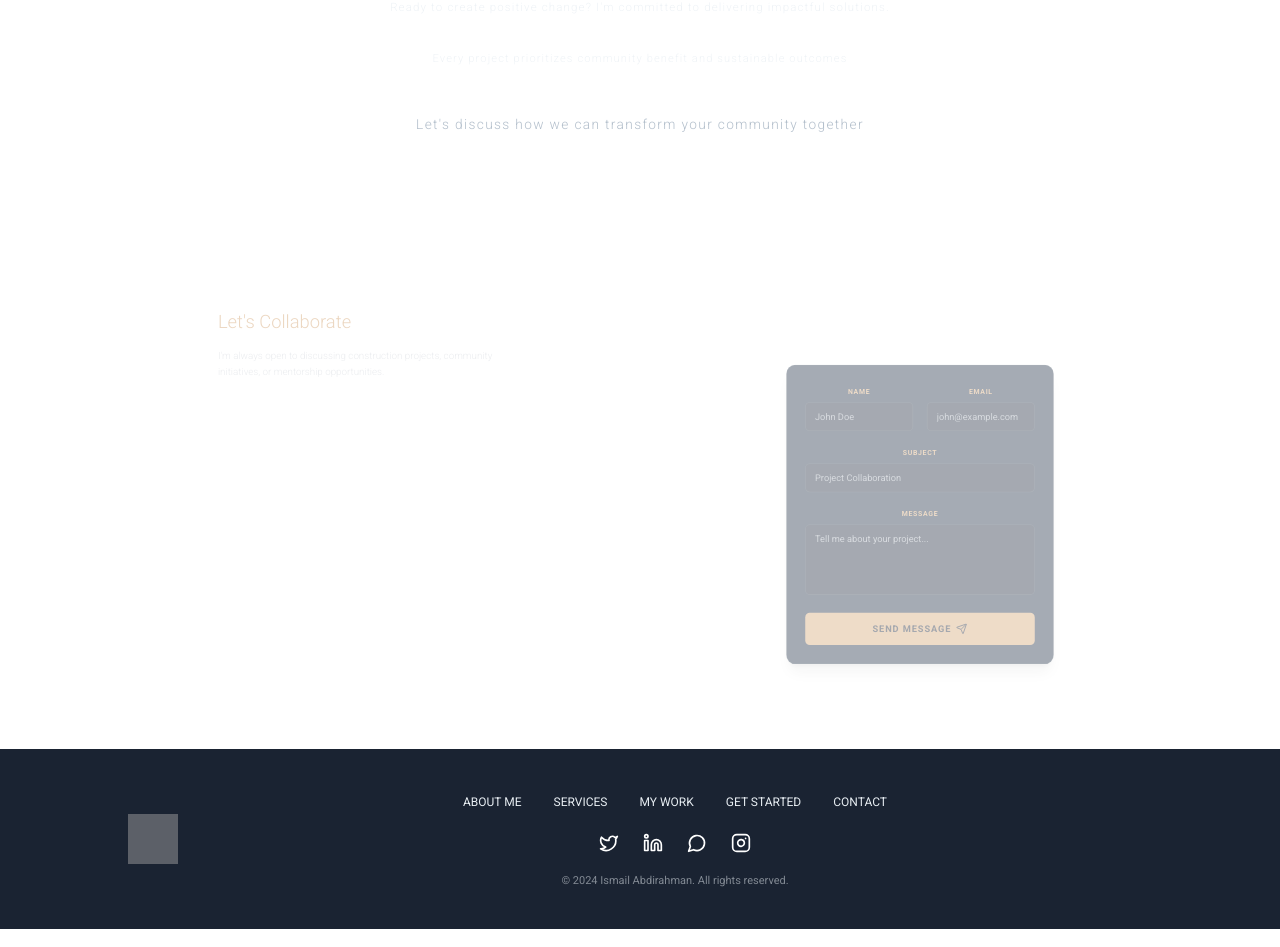
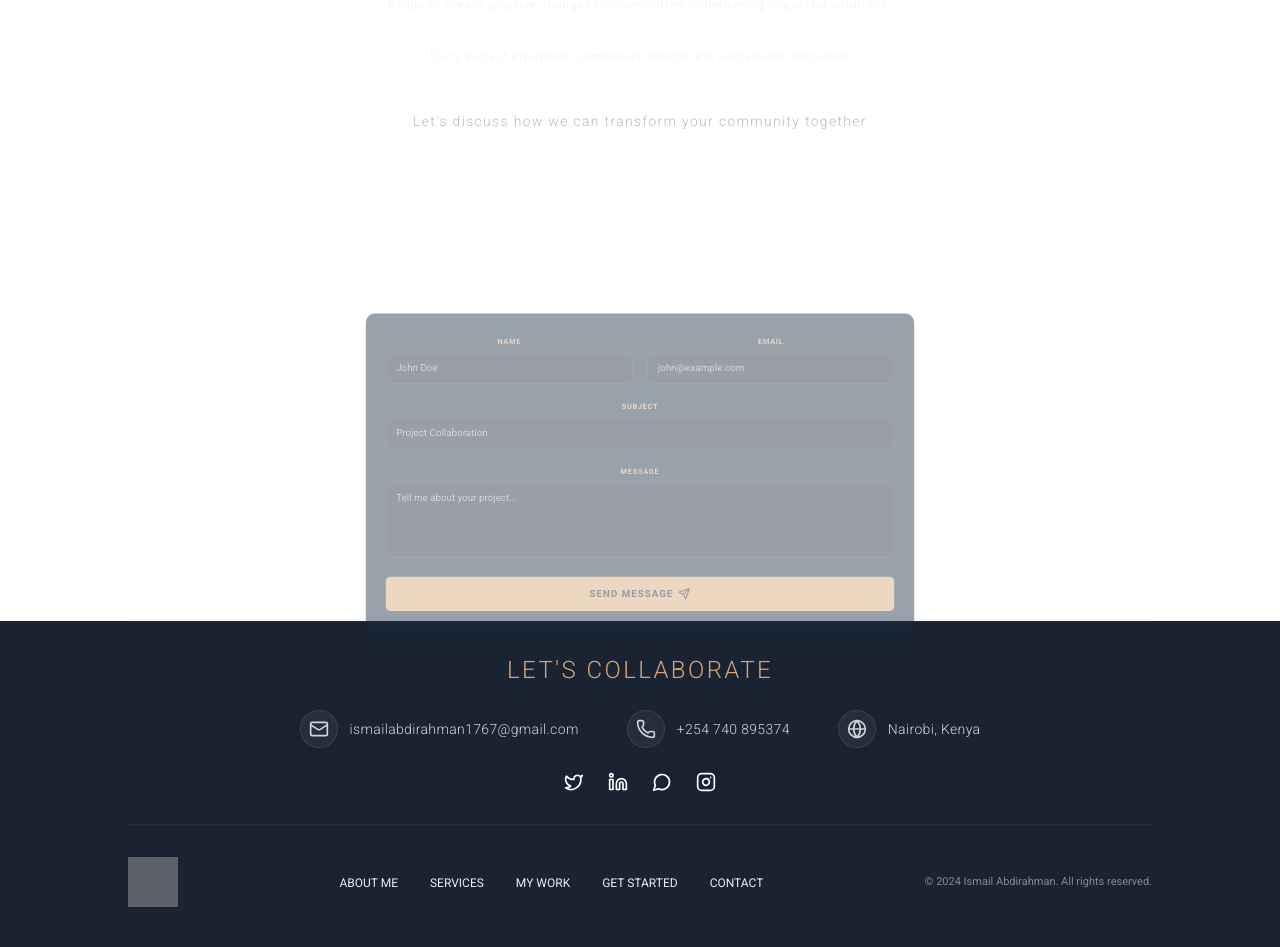
Before and after one commit to king120kw/portfolio, a React (Vite) app: page / in a window 1280 px wide. Shown: the part 5095-6042 px from the top of the page. Built offline with nearby package versions, Linux system fonts and the light colour scheme; grey boxes are pictures that could not be loaded.

Commit message:
Move contact info to footer and refine layout spacing

```diff
--- a/src/components/Contact.tsx
+++ b/src/components/Contact.tsx
@@ -1,5 +1,5 @@
 import React, { useState } from 'react';
-import { Twitter, Linkedin, Instagram, MessageCircle, Mail, Phone, MapPin, Send, Loader2 } from 'lucide-react';
+import { Send, Loader2 } from 'lucide-react';
 import { supabase } from '../lib/supabaseClient';
 
 export const Contact: React.FC = () => {
@@ -54,44 +54,10 @@ export const Contact: React.FC = () => {
   };
 
   return (
-    <div id="contact" className="relative z-10 pb-24 px-6 md:px-[10%] min-h-[auto] flex flex-col justify-center">
-
-      <div className="grid grid-cols-1 lg:grid-cols-2 gap-12 lg:gap-24 items-start max-w-6xl mx-auto w-full">
-        {/* Contact Info (Left) */}
-        <div className="space-y-8 autoShow">
-          <div className="text-left space-y-6">
-            <h3 className="text-3xl font-light text-[#d4a574]">Let's Collaborate</h3>
-            <p className="text-gray-300 font-light leading-relaxed">
-              I'm always open to discussing construction projects, community initiatives, or mentorship opportunities.
-            </p>
-          </div>
-
-          <div className="space-y-6">
-            <a href="mailto:ismailabdirahman1767@gmail.com" className="flex items-center gap-4 text-white hover:text-[#d4a574] transition-colors group">
-              <div className="p-3 rounded-full bg-white/5 group-hover:bg-[#d4a574]/20 transition-colors border border-white/10">
-                <Mail className="w-6 h-6" />
-              </div>
-              <span className="text-lg font-light tracking-wide">ismailabdirahman1767@gmail.com</span>
-            </a>
-
-            <div className="flex items-center gap-4 text-white">
-              <div className="p-3 rounded-full bg-white/5 border border-white/10">
-                <Phone className="w-6 h-6" />
-              </div>
-              <span className="text-lg font-light tracking-wide">+254 740 895374</span>
-            </div>
-
-            <div className="flex items-center gap-4 text-white">
-              <div className="p-3 rounded-full bg-white/5 border border-white/10">
-                <MapPin className="w-6 h-6" />
-              </div>
-              <span className="text-lg font-light tracking-wide">Nairobi, Kenya</span>
-            </div>
-          </div>
-        </div>
-
-        {/* Contact Form (Right) */}
-        <div className="bg-[#1a2b41] p-8 rounded-2xl border border-white/10 shadow-xl autoShow">
+    <div id="contact" className="relative z-10 pt-0 pb-0 px-6 md:px-[10%] min-h-[auto] flex flex-col justify-center">
+      <div className="max-w-4xl mx-auto w-full">
+        {/* Contact Form (Centered) */}
+        <div className="bg-[#1a2b41] p-8 rounded-2xl border border-white/10 shadow-xl autoShow group hover:shadow-2xl transition-all duration-300">
           <form onSubmit={handleSubmit} className="space-y-6">
             <div className="grid grid-cols-1 md:grid-cols-2 gap-6">
               <div className="space-y-2">
@@ -99,7 +65,6 @@ export const Contact: React.FC = () => {
                 <input
                   type="text"
                   required
-                  readOnly={false}
                   autoComplete="name"
                   value={formData.name}
                   onChange={(e) => setFormData({ ...formData, name: e.target.value })}
@@ -112,7 +77,6 @@ export const Contact: React.FC = () => {
                 <input
                   type="email"
                   required
-                  readOnly={false}
                   autoComplete="email"
                   value={formData.email}
                   onChange={(e) => setFormData({ ...formData, email: e.target.value })}
@@ -127,7 +91,6 @@ export const Contact: React.FC = () => {
               <input
                 type="text"
                 required
-                readOnly={false}
                 autoComplete="off"
                 value={formData.subject}
                 onChange={(e) => setFormData({ ...formData, subject: e.target.value })}
@@ -140,7 +103,6 @@ export const Contact: React.FC = () => {
               <label className="text-xs uppercase tracking-widest text-[#d4a574] font-semibold">Message</label>
               <textarea
                 required
-                readOnly={false}
                 rows={4}
                 value={formData.message}
                 onChange={(e) => setFormData({ ...formData, message: e.target.value })}
--- a/src/components/Footer.tsx
+++ b/src/components/Footer.tsx
@@ -1,5 +1,4 @@
-import React from 'react';
-import { Twitter, Linkedin, Instagram, MessageCircle } from 'lucide-react';
+import { Twitter, Linkedin, Instagram, MessageCircle, Mail, Phone, Globe } from 'lucide-react';
 
 export const Footer: React.FC = () => {
   const scrollToSection = (sectionId: string) => {
@@ -10,7 +9,55 @@ export const Footer: React.FC = () => {
   };
 
   return (
-    <footer className="bg-[#1a2332] py-10 px-[10%] text-[#e8eef3] flex justify-between items-center flex-wrap gap-5">
+    <footer className="bg-[#1a2332] pt-0 pb-10 px-[10%] text-[#e8eef3] flex flex-col items-center gap-8">
+      <div className="w-full pt-8 border-t border-white/5 flex flex-col items-center gap-6">
+        <h3 className="text-2xl font-light text-[#d4a574] uppercase tracking-widest">Let's Collaborate</h3>
+
+        <div className="flex flex-wrap justify-center gap-8 md:gap-12">
+          <a
+            href="mailto:ismailabdirahman1767@gmail.com"
+            target="_blank"
+            rel="noopener noreferrer"
+            className="flex items-center gap-3 text-gray-300 hover:text-[#d4a574] transition-colors group"
+          >
+            <div className="p-2 rounded-full bg-white/5 group-hover:bg-[#d4a574]/20 transition-colors border border-white/10">
+              <Mail className="w-5 h-5" />
+            </div>
+            <span className="text-sm font-light tracking-wide">ismailabdirahman1767@gmail.com</span>
+          </a>
+
+          <div className="flex items-center gap-3 text-gray-300 group cursor-default">
+            <div className="p-2 rounded-full bg-white/5 border border-white/10">
+              <Phone className="w-5 h-5" />
+            </div>
+            <span className="text-sm font-light tracking-wide">+254 740 895374</span>
+          </div>
+
+          <div className="flex items-center gap-3 text-gray-300 group cursor-default">
+            <div className="p-2 rounded-full bg-white/5 border border-white/10">
+              <Globe className="w-5 h-5" />
+            </div>
+            <span className="text-sm font-light tracking-wide">Nairobi, Kenya</span>
+          </div>
+        </div>
+
+        <div className="flex justify-center gap-6">
+          <a href="https://twitter.com/lookatmenow264" target="_blank" rel="noopener noreferrer" className="transform hover:-translate-y-1 transition-all duration-300 text-white hover:text-[#1DA1F2]" aria-label="Twitter">
+            <Twitter className="w-5 h-5" />
+          </a>
+          <a href="https://www.linkedin.com/in/ismail-abdirahman" target="_blank" rel="noopener noreferrer" className="transform hover:-translate-y-1 transition-all duration-300 text-white hover:text-[#0077B5]" aria-label="LinkedIn">
+            <Linkedin className="w-5 h-5" />
+          </a>
+          <a href="https://wa.me/254740895374" target="_blank" rel="noopener noreferrer" className="transform hover:-translate-y-1 transition-all duration-300 text-white hover:text-[#25D366]" aria-label="WhatsApp">
+            <MessageCircle className="w-5 h-5" />
+          </a>
+          <a href="https://instagram.com/I.s.mail__" target="_blank" rel="noopener noreferrer" className="transform hover:-translate-y-1 transition-all duration-300 text-white hover:text-[#E4405F]" aria-label="Instagram">
+            <Instagram className="w-5 h-5" />
+          </a>
+        </div>
+      </div>
+
+      <div className="w-full flex justify-between items-center flex-wrap gap-5 pt-8 border-t border-white/5">
         <div className="opacity-50 transition-opacity duration-300 hover:opacity-100">
           <img
             className="w-[50px] h-[50px]"
@@ -19,8 +66,7 @@ export const Footer: React.FC = () => {
           />
         </div>
 
-      <div className="flex-1 text-center">
-        <nav className="mb-2.5">
+        <nav>
           {[
             { text: 'About Me', id: 'about' },
             { text: 'Services', id: 'services' },
@@ -38,22 +84,7 @@ export const Footer: React.FC = () => {
           ))}
         </nav>
 
-        <div className="flex justify-center gap-6 my-5">
-          <a href="https://twitter.com/lookatmenow264" target="_blank" rel="noopener noreferrer" className="transform hover:-translate-y-1 transition-all duration-300 text-white hover:text-[#1DA1F2]" aria-label="Twitter">
-            <Twitter className="w-5 h-5" />
-          </a>
-          <a href="https://www.linkedin.com/in/ismail-abdirahman" target="_blank" rel="noopener noreferrer" className="transform hover:-translate-y-1 transition-all duration-300 text-white hover:text-[#0077B5]" aria-label="LinkedIn">
-            <Linkedin className="w-5 h-5" />
-          </a>
-          <a href="https://wa.me/254740895374" target="_blank" rel="noopener noreferrer" className="transform hover:-translate-y-1 transition-all duration-300 text-white hover:text-[#25D366]" aria-label="WhatsApp">
-            <MessageCircle className="w-5 h-5" />
-          </a>
-          <a href="https://instagram.com/I.s.mail__" target="_blank" rel="noopener noreferrer" className="transform hover:-translate-y-1 transition-all duration-300 text-white hover:text-[#E4405F]" aria-label="Instagram">
-            <Instagram className="w-5 h-5" />
-          </a>
-        </div>
-
-        <p className="text-[11px] opacity-50 mt-2.5">
+        <p className="text-[11px] opacity-50">
           © 2024 Ismail Abdirahman. All rights reserved.
         </p>
       </div>
--- a/src/components/GetStarted.tsx
+++ b/src/components/GetStarted.tsx
@@ -2,7 +2,7 @@ import React from 'react';
 
 export const GetStarted: React.FC = () => {
   return (
-    <div id="getStarted" className="relative z-10 pt-24 pb-8 px-[10%] text-[#e8eef3]">
+    <div id="getStarted" className="relative z-10 pt-24 pb-0 px-[10%] text-[#e8eef3]">
       <h4 className="autoShow font-['Roboto_Condensed'] text-[40px] font-light uppercase tracking-[0.15em] mb-8 leading-tight">
         IMPACT GUARANTEE
       </h4>
```
Lines whose indentation alone changed are shown as unchanged.
